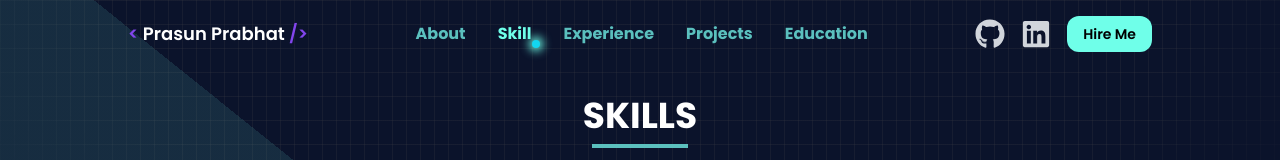
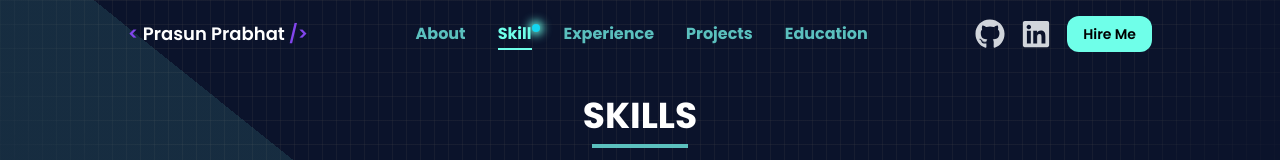
Before and after one commit to PrasunPrabhat/Prasun_Prabhat-PortFolioDev, a React (Vite) app: page / in a window 1280 px wide. Both pictures are taken after a click on the button "Skill". Shown: the part 888-1048 px from the top of the page. Built offline with nearby package versions, Linux system fonts and the light colour scheme.

Commit message:
Some changes

```diff
--- a/src/Components/Navbar/Navbar.jsx
+++ b/src/Components/Navbar/Navbar.jsx
@@ -1,7 +1,6 @@
 import React, { useEffect, useState } from "react";
 import { FiMenu, FiX } from "react-icons/fi";
 import { FaGithub, FaLinkedin } from "react-icons/fa";
-
 
 const Navbar = () => {
   const [isOpen, setIsOpen] = useState(false);
@@ -81,23 +80,24 @@ const Navbar = () => {
         <ul className="hidden md:flex space-x-6 lg:space-x-8 font-bold font-mono text-aqua-500">
           {menuitems.map((item) => (
             <li key={item.id} className="relative cursor-pointer group">
-              {/* Glowing Dot */}
-
               <button
                 onClick={() => handleMenuItemClick(item.id)}
-                className={`hover:text-[#6FFFE9] relative transition duration-200 ${
-                  activeSection === item.id ? "text-[#6FFFE9]" : "text-aqua-500"
+                className={`relative transition duration-200 after:absolute after:left-0 after:-bottom-1 after:w-full after:h-[2px] after:scale-x-0 after:bg-[#6FFFE9] after:origin-left after:transition-transform after:duration-300 group-hover:after:scale-x-100 ${
+                  activeSection === item.id
+                    ? "text-[#6FFFE9] after:scale-x-100"
+                    : "text-aqua-500"
                 }`}
               >
                 {item.label}
-                {/* Glowing Dot */}
+
+                {/* Optional Glowing Dot */}
                 <span
-                  className={`absolute -bottom-[0.1rem] -right-[0.5rem] w-2 h-2 rounded-full transition-all duration-300
-          ${
-            activeSection === item.id
-              ? "bg-[#13d6f0] shadow-[0_0_10px_3px_#6FFFE9]"
-              : "bg-gray-500 opacity-0 group-hover:opacity-50"
-          }`}
+                  className={`absolute bottom-[0.9rem] -right-[0.5rem] w-2 h-2 rounded-full transition-all duration-300
+            ${
+              activeSection === item.id
+                ? "bg-[#13d6f0] shadow-[0_0_10px_3px_#6FFFE9]"
+                : "bg-gray-500 opacity-0 group-hover:opacity-0"
+            }`}
                 ></span>
               </button>
             </li>
```
